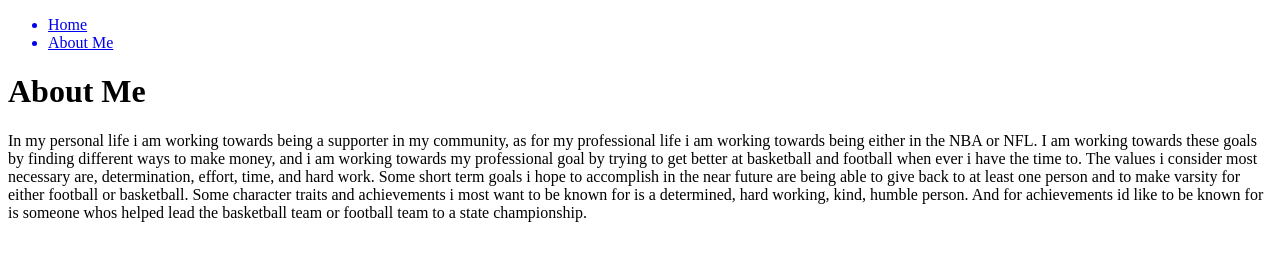
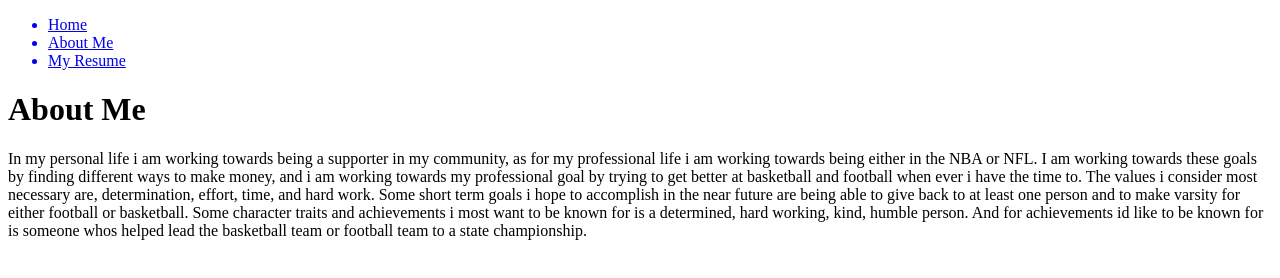
Before and after one commit to CCPS386232/CCPS386232.github.io, a plain HTML site: page aboutme.html in a window 1280 px wide. Drawn offline with Linux system fonts and the light colour scheme.

Commit message:
Update aboutme.html

```diff
--- a/aboutme.html
+++ b/aboutme.html
@@ -8,6 +8,7 @@
       <ul>
         <a href="./index.html"><li>Home</li></a>
         <a href="./aboutme.html"><li>About Me</li></a>
+        <a href="./onlineresume.docx"target="_blank"><li>My Resume</li></a>
       </ul>
     </nav>
   </header>
```
